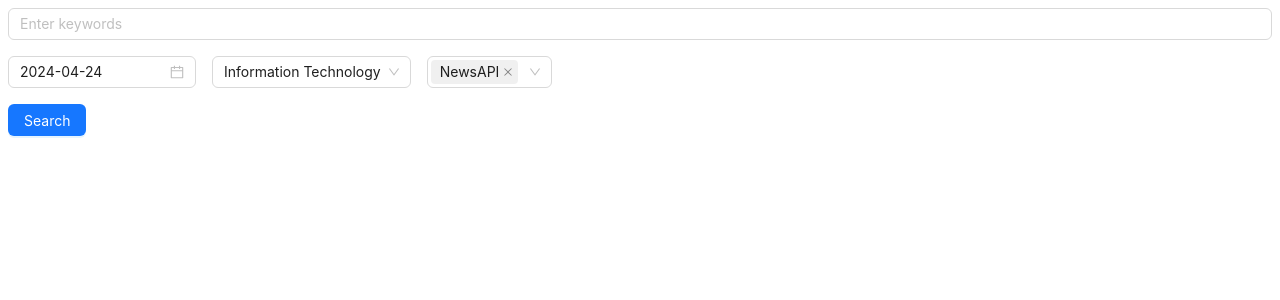
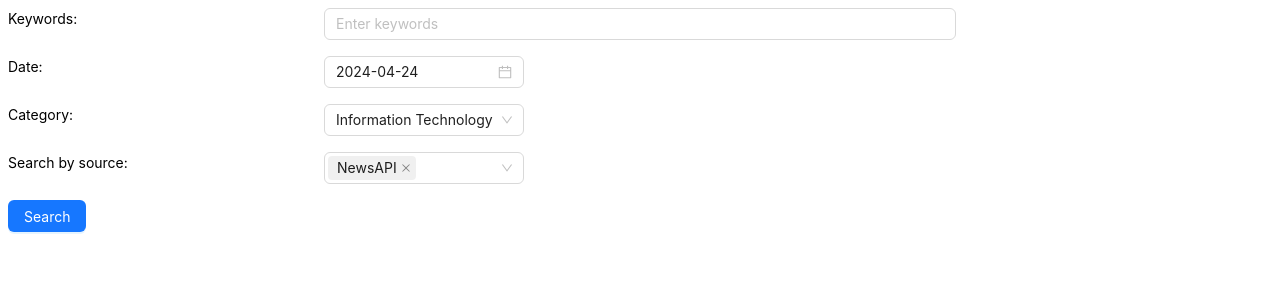
Before and after one commit to bodyan359/innoscripta-test, a React (Vite) app: page / in a window 1280 px wide. Shown: the top 300 px of the page. Built offline with nearby package versions, Linux system fonts and the light colour scheme.

Commit message:
fix loading fix UI, add labels

```diff
--- a/src/components/App.tsx
+++ b/src/components/App.tsx
@@ -53,7 +53,7 @@ const App: React.FC = () => {
             }
 
             if (sourceFilter.includes('NYTimesApiResponse')) {
-                const NYTimes_ApiEndpoint = `https://api.nytimes.com/svc/search/v2/articlesearch.json?q=${categoryFilter}&api-key=${import.meta.env.VITE_NYTIMES_API_KEY}`;
+                const NYTimes_ApiEndpoint = `https://api.nytimes.com/svc/search/v2/articlesearch.json?q=${categoryFilter}&pub_date=${dateFilter}&api-key=${import.meta.env.VITE_NYTIMES_API_KEY}`;
                 const NYTimesApiResponse = await axios.get(NYTimes_ApiEndpoint);
                 const articlesFromNYTimes = NYTimesApiResponse.data?.response?.docs ?? [];
 
@@ -91,13 +91,32 @@ const App: React.FC = () => {
     return (
         <div className="App">
             <Row gutter={[16, 16]}>
-                <Col span={24}>
+                <Col xs={24}>
+                    <Row>
+                        <Col span={6}>
+                            <label>Keywords:</label>
+                        </Col>
+                        <Col span={12}>
                             <Input placeholder="Enter keywords" value={searchQuery} onChange={(e) => setSearchQuery(e.target.value)} />
                         </Col>
-                <Col>
+                    </Row>
+                </Col>
+                <Col xs={24}>
+                    <Row>
+                        <Col span={6}>
+                            <label>Date:</label>
+                        </Col>
+                        <Col span={18}>
                             <DatePicker defaultValue={dateFilter} onChange={onChange} />
                         </Col>
-                <Col>
+                    </Row>
+                </Col>
+                <Col xs={24}>
+                    <Row>
+                        <Col span={6}>
+                            <label>Category:</label>
+                        </Col>
+                        <Col span={18}>
                             <Select placeholder="Select category" value={categoryFilter} onChange={(value) => setCategoryFilter(value)}>
                                 <Option value="business">Business</Option>
                                 <Option value="information technology">Information Technology</Option>
@@ -106,23 +125,32 @@ const App: React.FC = () => {
                                 <Option value="sports">Sports</Option>
                             </Select>
                         </Col>
-                <Col>
-                    <Select mode={"multiple"} placeholder="Search by source"  value={sourceFilter} onChange={(value) => setSourceFilter(value)}>
+                    </Row>
+                </Col>
+                <Col xs={24}>
+                    <Row>
+                        <Col span={6}>
+                            <label>Search by source:</label>
+                        </Col>
+                        <Col span={18}>
+                            <Select mode="multiple" placeholder="Search by source" value={sourceFilter} onChange={(value) => setSourceFilter(value)}>
                                 <Option value="newsApiResponse">NewsAPI</Option>
                                 <Option value="newsApiAIApiResponse">NewsAPI AI</Option>
                                 <Option value="NYTimesApiResponse">NY Times</Option>
                             </Select>
                         </Col>
+                    </Row>
+                </Col>
                 <Col span={24}>
                     <Button type="primary" onClick={handleSearch}>Search</Button>
                 </Col>
-                {loading ? <div>Loading...</div> : (
-                    articles.map((article, artKey) => (
+
+
+                {articles.map((article, artKey) => (
                         <Col key={artKey} xs={24} sm={24} md={24} lg={12}>
-                            <ArticleCard article={article} loading={false} />
+                            <ArticleCard article={article} loading={loading} />
                         </Col>
-                    ))
-                )}
+                    ))}
             </Row>
         </div>
     );
--- a/src/index.css
+++ b/src/index.css
@@ -8,6 +8,6 @@
   -moz-osx-font-smoothing: grayscale;
 }
 
-.ant-select-selector {
-  min-width: 125px;
+.ant-select-selector, .ant-select, .ant-picker {
+  min-width: 200px;
 }
```
Lines whose indentation alone changed are shown as unchanged.
